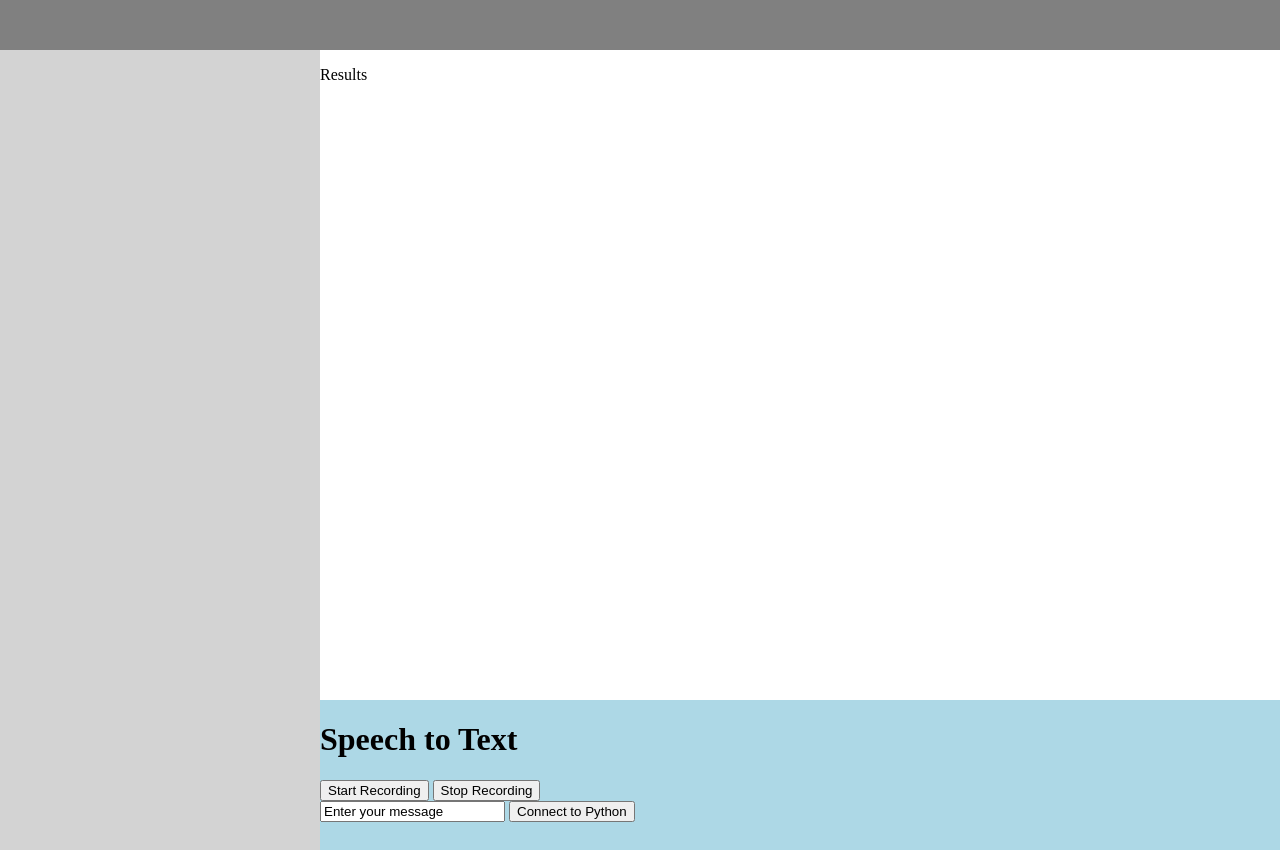
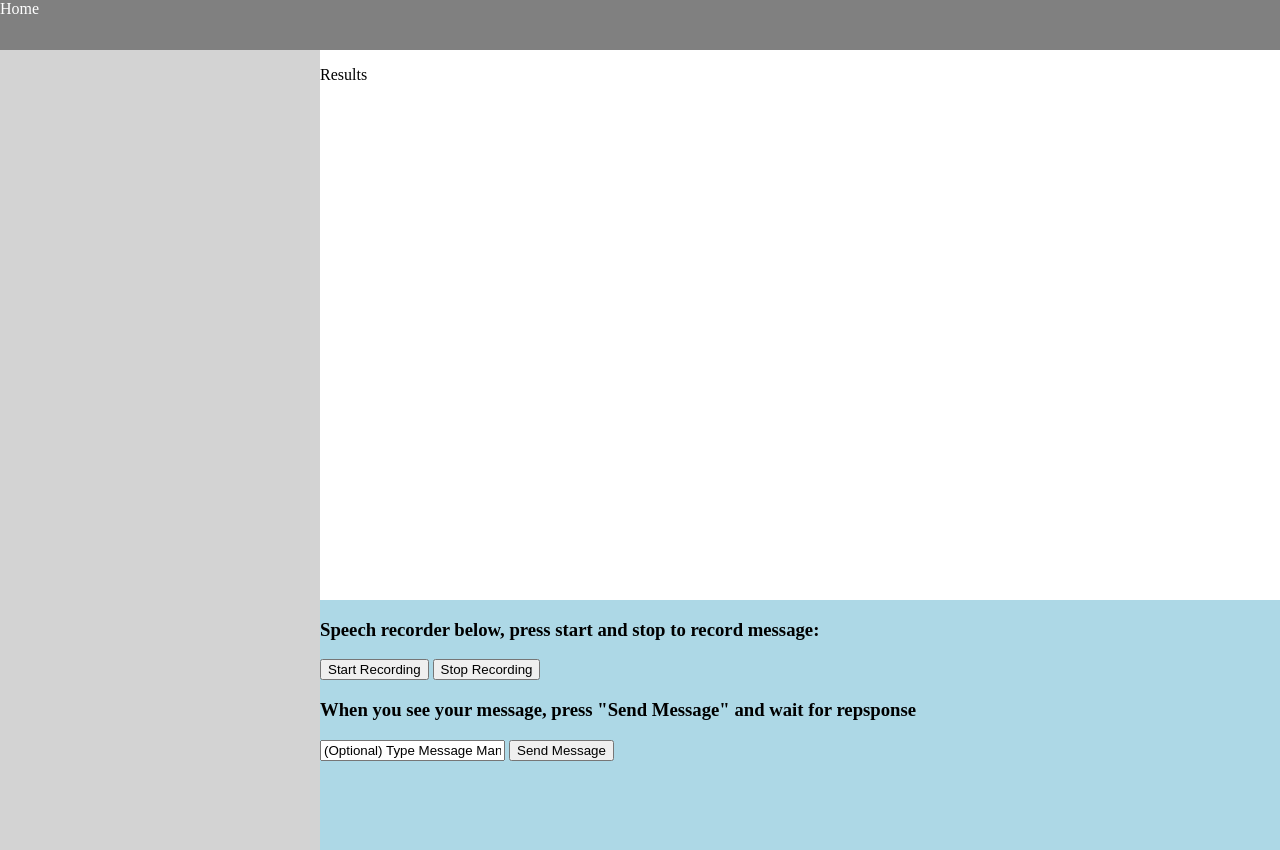
Before and after one commit to lucasgagne/testBot, a Flask app: page /home in a window 1280 px wide. Run offline with Flask 3, Linux system fonts and the light colour scheme.

Commit message:
Add files via upload

```diff
--- a/functional_work_in_progress/LangTutor.py
+++ b/functional_work_in_progress/LangTutor.py
@@ -2,7 +2,7 @@ import openai
 # A class which allows you to study foreign language in a fun
 # and interactive way
 class LangTutor:
-  KEY = "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"
+  KEY = "MY KEY"
   MODEL = "gpt-4"
   #Inputs:
   #   f_lang: The language to study as a string
@@ -48,8 +48,8 @@ class LangTutor:
       # return (response, correction, translation)
       return (response)
 
-LT = LangTutor("english", "english", "a helpful servant")
-stringy = LT.get_response("whatsup man. as a test can you say 'I am an elephant' ? ")
+LT = LangTutor("spanish", "english", "a helpful servant")
+stringy = LT.get_response("hi who are you ")
 print(stringy)
 # message = stringy[0]
 # print(message)
--- a/functional_work_in_progress/app.py
+++ b/functional_work_in_progress/app.py
@@ -2,7 +2,7 @@ from flask import Flask, render_template, request, jsonify
 from LangTutor import LangTutor
 app = Flask(__name__)
 
-@app.route("/")
+
 @app.route("/home")
 def home():
     return render_template("index.html")
@@ -11,6 +11,11 @@ def home():
 def result():
     output = request.form.to_dict()
     name = output["name"]
+
+@app.route("/")
+@app.route('/homepage')
+def homepage():
+    return render_template('homepage.html')
 
 @app.route('/hello')
 def hello():
@@ -24,5 +29,5 @@ def hello():
 #     return 'Hello, world!'
 
 if __name__ == "__main__":
-    LT = LangTutor("english", "english", "a helpful servant")
+    LT = LangTutor("spanish", "english", "a waiter who wants to know what I want to eat")
     app.run(debug = True, port = 8001)
--- a/functional_work_in_progress/static/script.js
+++ b/functional_work_in_progress/static/script.js
@@ -1,7 +1,31 @@
+//Page navigation
+// Function to handle the homepage link click event
+// Wait for the HTML document to be fully loaded
+document.addEventListener('DOMContentLoaded', function() {
+  // Get all the navigation links
+  const navLinks = document.querySelectorAll('nav ul li a');
 
+  // Attach click event listeners to each navigation link
+  navLinks.forEach(function(link) {
+    link.addEventListener('click', function(event) {
+      // Prevent the default link behavior
+      event.preventDefault();
+
+      // Get the target URL from the clicked link's href attribute
+      const targetUrl = this.getAttribute('href');
+
+      // Redirect to the target URL
+      window.location.href = targetUrl;
+    });
+  });
+
+
+
+});
+
+//Calling python GPT API below
 function processInput() {
   var userInput = document.getElementById('transcribedText').textContent;
-  // var userInput = "lucas gagne";
 
   // Append the userInput as a query parameter to the URL
   var url = '/hello?input=' + encodeURIComponent(userInput);
@@ -12,6 +36,10 @@ function processInput() {
       // Handle the result from the Flask endpoint
       // ...
       document.getElementById('resultText').textContent = result;
+      var cleanedText =  result.replace(/[^\w\s]/gi, '');
+      // Convert result text to speech and play
+      var utterance = new SpeechSynthesisUtterance(cleanedText);
+      speechSynthesis.speak(utterance);
     })
     .catch(error => {
       console.error('Error:', error);
@@ -28,7 +56,9 @@ function processInput() {
 
     startButton.addEventListener('click', () => {
         recognition = new webkitSpeechRecognition(); // Use vendor prefix for Chrome
-        recognition.lang = 'en-US'; // Set the language
+        // recognition.lang = 'en-US'; // Set the language
+        recognition.lang = 'es-ES'; // Set the language
+
         recognition.continuous = true; // Enable continuous mode
 
         recognition.onstart = () => {
--- a/functional_work_in_progress/static/style.css
+++ b/functional_work_in_progress/static/style.css
@@ -23,7 +23,7 @@ body {
   }
 
   .bottom-view {
-    height: 150px;
+    height: 250px;
     background-color: lightblue;
     /* order: 2; Added order property to display at the bottom */
   }
@@ -32,3 +32,8 @@ body {
     height: 50px;
     background-color: gray;
   }
+
+  .nav-bar a {
+    color: #fff;
+    text-decoration: none;
+  }
--- a/functional_work_in_progress/templates/index.html
+++ b/functional_work_in_progress/templates/index.html
@@ -8,6 +8,8 @@
 <body>
   <div class="nav-bar">
     <!-- Navbar content goes here -->
+    <a href="{{ url_for('homepage') }}">Home</a>
+
   </div>
   <div class="container">
     <div class="left-view">
@@ -22,15 +24,15 @@
         <!-- Bottom view content goes here -->
         <!-- speech to text below-->
 
-        <h1>Speech to Text</h1>
+        <h3>Speech recorder below, press start and stop to record message:</h3>
         <button id="startButton">Start Recording</button>
         <button id="stopButton">Stop Recording</button>
 
         <div id="transcribedText"></div>
-
+        <h3>When you see your message, press "Send Message" and wait for repsponse</h3>
         <!-- message to gpt below-->
-        <input type="text" id="inputField" value="Enter your message">
-        <button onclick="processInput()">Connect to Python</button>
+        <input type="text" id="inputField" value="(Optional) Type Message Manually">
+        <button onclick="processInput()">Send Message</button>
       </div>
     </div>
   </div>
```
Also changed, not shown: functional_work_in_progress/templates/homepage.html (added, +14 -0 lines). Lines whose indentation alone changed are shown as unchanged.
